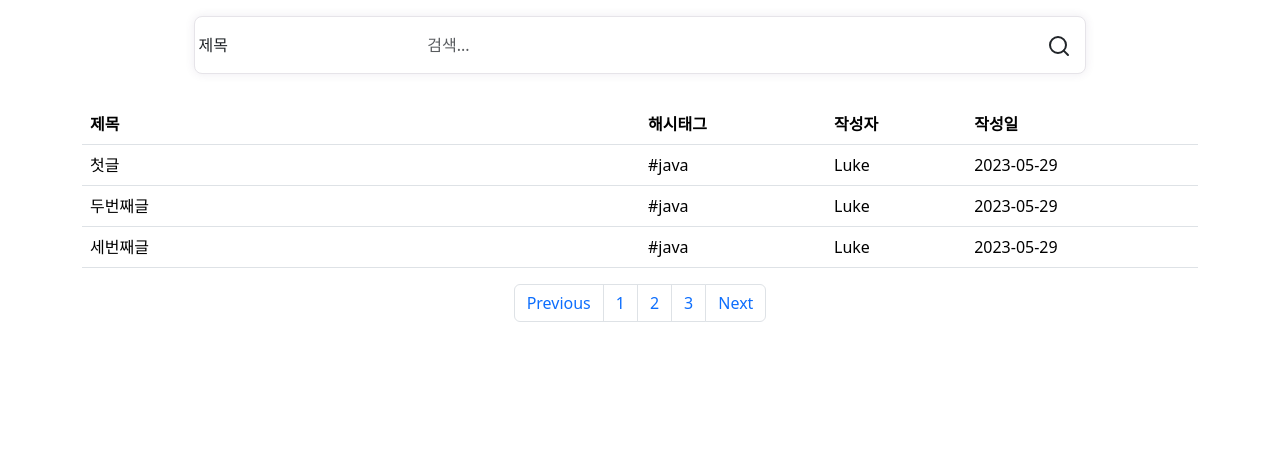
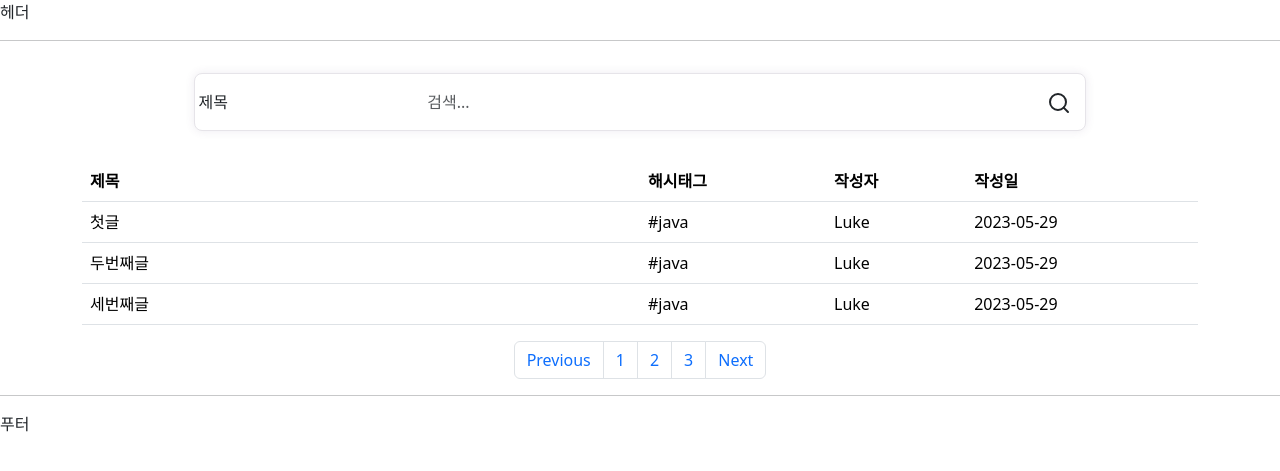
Before and after one commit to yjsmk0902/Factory, a Python web app: template Spring/post-example/src/main/resources/templates/articles/index.html in a window 1280 px wide. Shown: the top 471 px of the page. Run offline with Jinja, Linux system fonts and the light colour scheme; the template is opened without the code that fills it, so the values that code supplies are empty.

Commit message:
#11 - 게시판 뷰 페이지 컨트롤러 매핑
ArticleController 구현에 따른 뷰 페이지 매핑

```diff
--- a/Spring/post-example/src/main/resources/templates/articles/index.html
+++ b/Spring/post-example/src/main/resources/templates/articles/index.html
@@ -10,7 +10,10 @@
 </head>
 <body>
 
-<header id="header"></header>
+<header id="header">
+    헤더
+    <hr>
+</header>
 
 <main class="container">
     <div class="row">
@@ -56,21 +59,21 @@
         </div>
     </div>
 
-    <table class="table">
+    <table class="table" id="article-table">
         <thead>
         <tr>
-            <th class="col-6">제목</th>
-            <th class="col-2">해시태그</th>
-            <th class="col">작성자</th>
-            <th class="col">작성일</th>
+            <th class="title col-6">제목</th>
+            <th class="hashtag col-2">해시태그</th>
+            <th class="user-id col">작성자</th>
+            <th class="created-at col">작성일</th>
         </tr>
         </thead>
         <tbody>
         <tr>
-            <td>첫글</td>
-            <td>#java</td>
-            <td>Luke</td>
-            <td>2023-05-29</td>
+            <td class="title"><a>첫글</a></td>
+            <td class="hashtag">#java</td>
+            <td class="user-id">Luke</td>
+            <td class="created-at"><time>2023-05-29</time></td>
         </tr>
         <tr>
             <td>두번째글</td>
@@ -97,7 +100,10 @@
     </nav>
 </main>
 
-<footer id="footer"></footer>
+<footer id="footer">
+    <hr>
+    푸터
+</footer>
 
 <script src="https://cdn.jsdelivr.net/npm/bootstrap@5.3.0-alpha3/dist/js/bootstrap.bundle.min.js"
         integrity="sha384-ENjdO4Dr2bkBIFxQpeoTz1HIcje39Wm4jDKdf19U8gI4ddQ3GYNS7NTKfAdVQSZe"
```
Also changed, not shown: Spring/post-example/src/main/resources/templates/articles/index.th.xml (+12 -0 lines).
